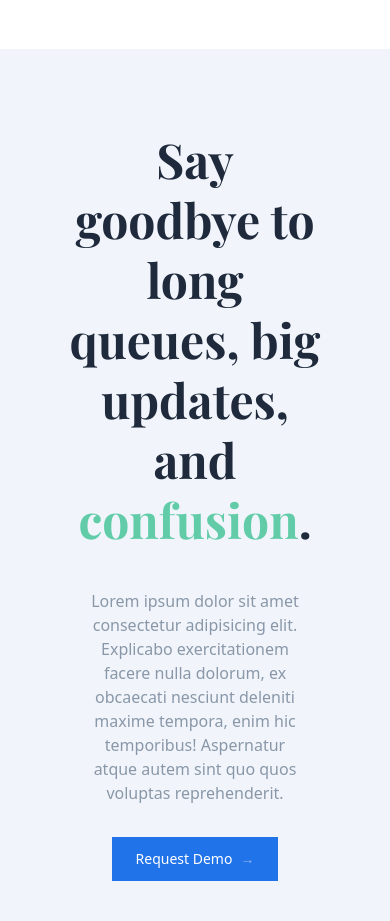
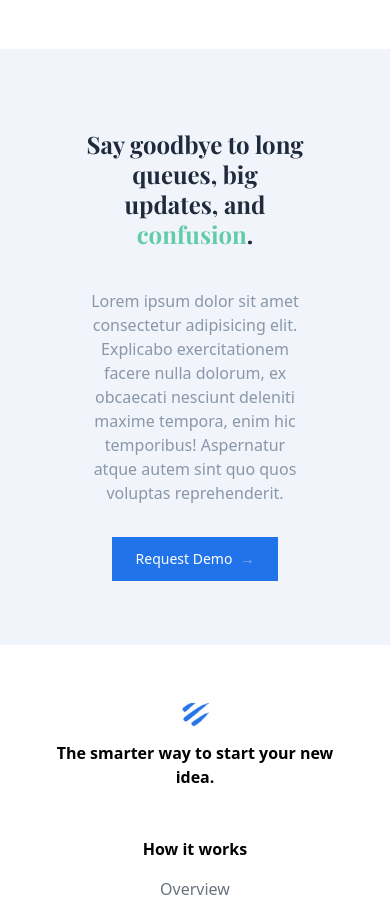
Before and after one commit to ali-mustafa-qbatch/frontend-practice, a React (Vite) app in the folder frontend/: page / in a window 390 px wide. Shown: the part 4266-5187 px from the top of the page. Built offline with nearby package versions, Linux system fonts and the light colour scheme; a web font is replaced by a local one.

Commit message:
update font size on smaller devices for Request demo section

```diff
--- a/frontend/src/components/RequestDemoSection.tsx
+++ b/frontend/src/components/RequestDemoSection.tsx
@@ -2,7 +2,7 @@ const RequestDemoSection = () => {
     return (
         <section className="bg-[#f1f5fb] text-center flex flex-col justify-center items-center py-10">
             <div className="max-w-7xl mx-auto px-6 sm:px-8 lg:px-16">
-                <h1 className="font-['Playfair_Display'] text-5xl lg:text-5xl md:text-5xl text-[#1f2a3c] m-10 leading-tight">
+                <h1 className="font-['Playfair_Display'] text-2xl lg:text-5xl md:text-5xl text-[#1f2a3c] m-10 leading-tight">
                     Say goodbye to long queues, big <br /> updates, and
                     <span className="text-[#62cca8]"> confusion</span>.
                 </h1>
```
